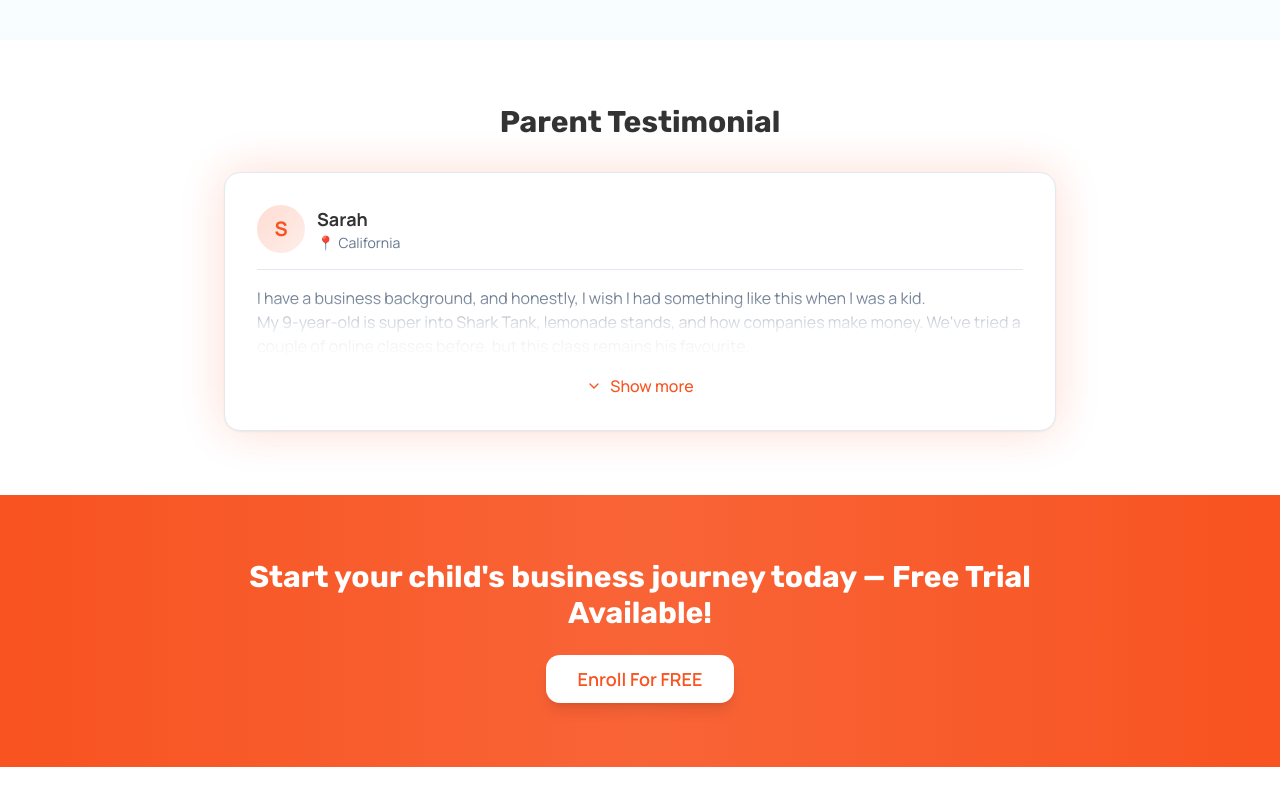
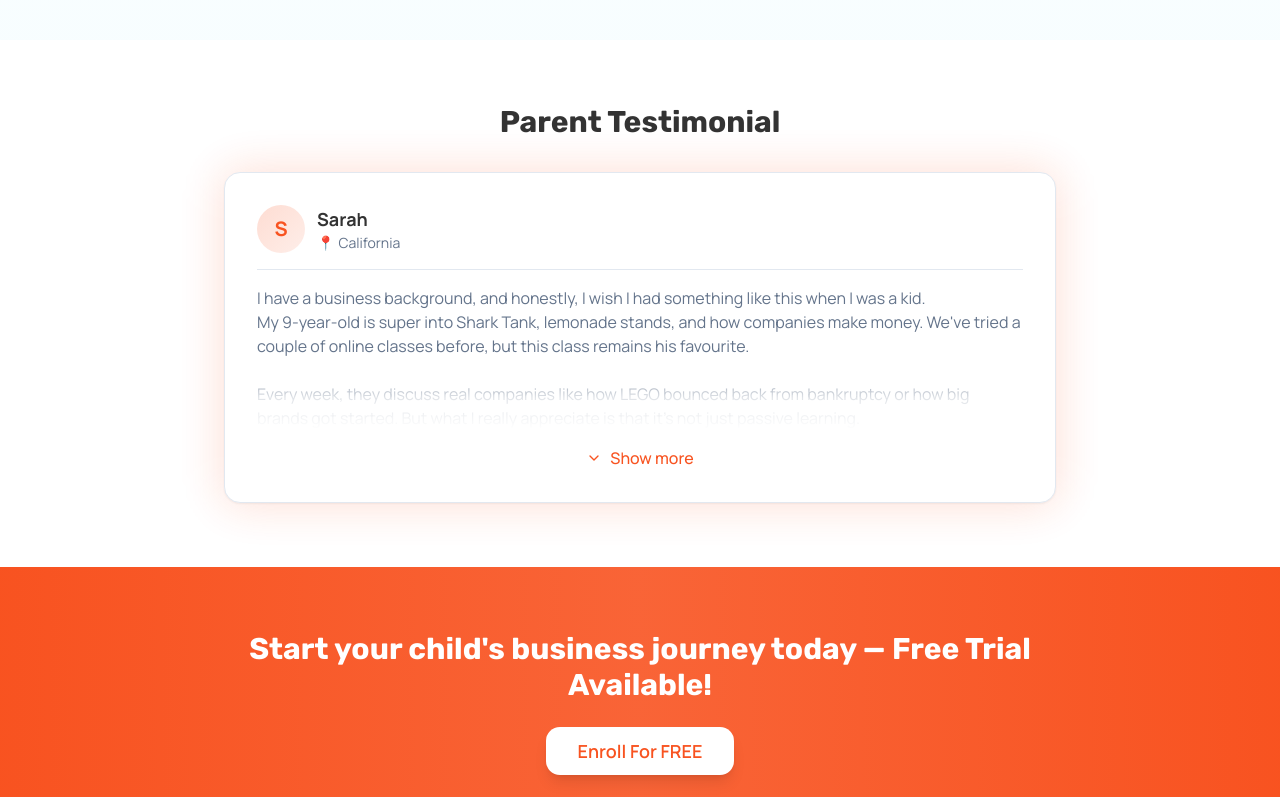
Before and after one commit to yashodhan-eng/coral-bizkid-landing, a React (Vite) app: page / in a window 1280 px wide. Shown: the part 1152-1949 px from the top of the page. Before the commit the page ends 1919 px from the top, so only its background shows below. Built offline with nearby package versions, Linux system fonts and the light colour scheme; the HTML template or start-up script is replaced by a standard one.

Commit message:
Adjust testimonial visibility

```diff
--- a/src/components/ParentTestimonial.tsx
+++ b/src/components/ParentTestimonial.tsx
@@ -5,7 +5,7 @@ import { ChevronDown } from "lucide-react";
 const ParentTestimonial = () => {
   const [isExpanded, setIsExpanded] = useState(false);
 
-  const shortText = "I have a business background, and honestly, I wish I had something like this when I was a kid.\nMy 9-year-old is super into Shark Tank, lemonade stands, and how companies make money. We've tried a couple of online classes before, but this class remains his favourite.";
+  const shortText = "I have a business background, and honestly, I wish I had something like this when I was a kid.\nMy 9-year-old is super into Shark Tank, lemonade stands, and how companies make money. We've tried a couple of online classes before, but this class remains his favourite.\n\nEvery week, they discuss real companies like how LEGO bounced back from bankruptcy or how big brands got started. But what I really appreciate is that it's not just passive learning.";
 
   const fullText = "I have a business background, and honestly, I wish I had something like this when I was a kid.\nMy 9-year-old is super into Shark Tank, lemonade stands, and how companies make money. We've tried a couple of online classes before, but this class remains his favourite.\n\nEvery week, they discuss real companies like how LEGO bounced back from bankruptcy or how big brands got started. But what I really appreciate is that it's not just passive learning. During the Nike class, my son designed his own shoe, gave it a name, figured out the pricing, and even pitched it to his friends. I was genuinely impressed by the thought he put into it.\n\nI often find myself listening in while doing chores because the discussions are genuinely interesting. I can't thank the teacher and the platform enough for such a hands-on, fun class.";
 
```
